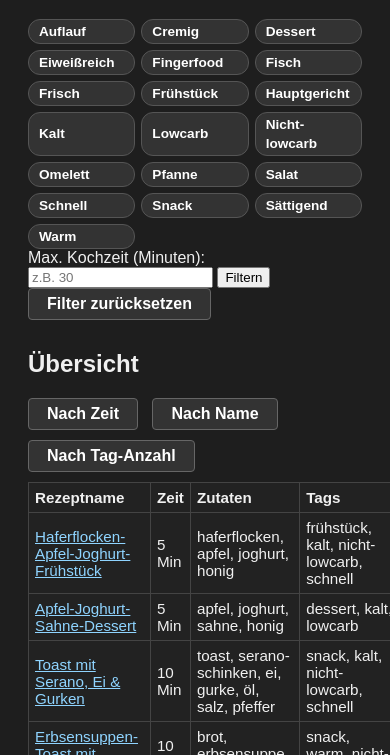
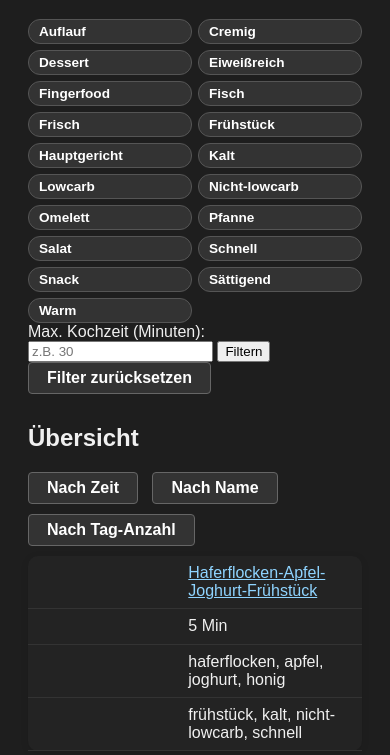
Before and after one commit to shirinhan/rezeptbuch, a plain HTML site: page index.html in a window 390 px wide. Shown: the part 89-844 px from the top of the page. Drawn offline with Linux system fonts and the light colour scheme.

Commit message:
Update index.html

```diff
--- a/index.html
+++ b/index.html
@@ -99,12 +99,48 @@
       background: #444;
     }
     @media (max-width: 700px) {
-      .tags {
-        grid-template-columns: repeat(auto-fit, minmax(90px, 1fr));
+      table, thead, tbody, th, td, tr {
+        display: block;
+        width: 100%;
+        box-sizing: border-box;
       }
-      th, td {
-        font-size: 0.95em;
-        padding: 6px;
+      thead {
+        display: none;
+      }
+      tr {
+        margin-bottom: 16px;
+        border-radius: 10px;
+        background: #232323;
+        box-shadow: 0 2px 8px rgba(0,0,0,0.09);
+        border: none;
+      }
+      td {
+        border: none;
+        border-bottom: 1px solid #333;
+        position: relative;
+        padding-left: 48%;
+        min-height: 36px;
+        font-size: 1em;
+        background: none;
+      }
+      td:before {
+        position: absolute;
+        left: 8px;
+        width: 44%;
+        white-space: nowrap;
+        font-weight: bold;
+        color: #8fd4ff;
+        font-size: 0.97em;
+        content: attr(data-label);
+        top: 50%;
+        transform: translateY(-50%);
+      }
+      .instruction-row td {
+        padding-left: 8px;
+        background: #181818;
+        color: #e0e0e0;
+        font-style: italic;
+        border-bottom: none;
       }
     }
   </style>
```
